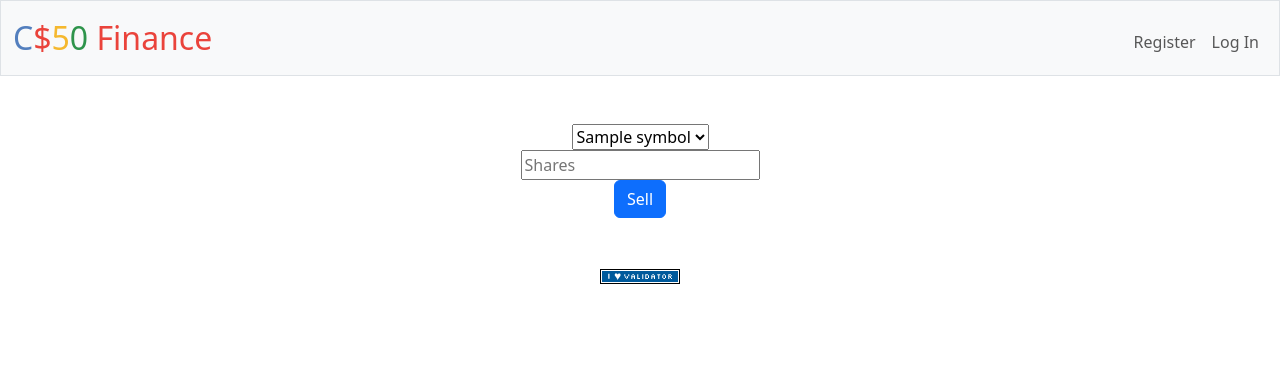
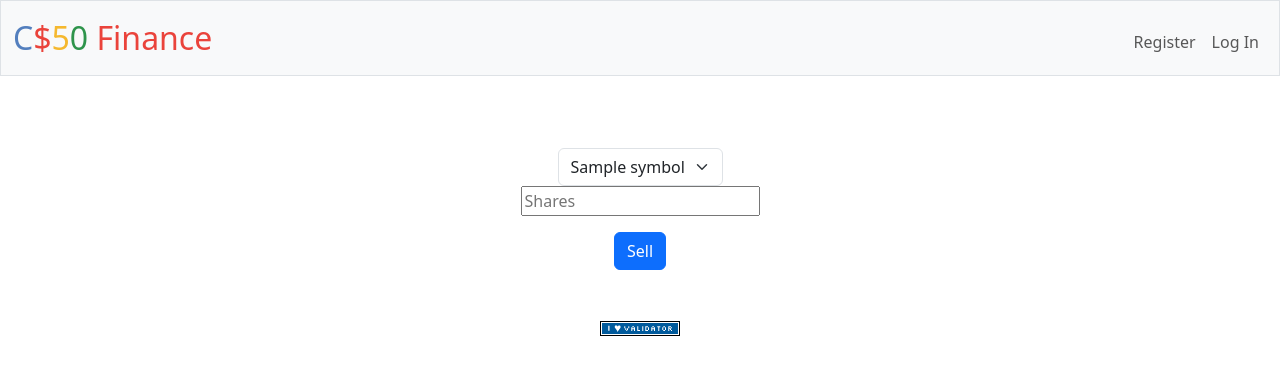
Before and after one commit to All-muscles/cs50-finance-flask, a Flask app: template templates/sell.html in a window 1280 px wide. Shown: the top 375 px of the page. Run offline with Flask 3, Linux system fonts and the light colour scheme; the template is opened without the code that fills it: most values are stand-ins (such as "Sample title", 1, 10 or a date in 2020); some libraries are stand-ins or nearby versions.

Commit message:
fixed some style concerns in the sell.html

```diff
--- a/templates/sell.html
+++ b/templates/sell.html
@@ -6,17 +6,17 @@
 
 {% block main %}
     <form action="/sell" method="post">
-        <select name="symbol">
-            {% for symbol in symbols %}
-            <option value="{{ symbol }}">{{ symbol }}</option>
-            {% endfor %}
-        </select>
+        <div class="d-flex justify-content-center mt-4">
+            <select name="symbol" class="form-select w-auto">
+                {% for symbol in symbols %}
+                <option value="{{ symbol }}">{{ symbol }}</option>
+                {% endfor %}
+            </select>
+        </div>
 
-        <br>
-
-        <input type="number" name="shares" placeholder="Shares" autocomplete="off">
-
-        <br>
+        <div class="mb-3">
+            <input type="number" name="shares" placeholder="Shares" autocomplete="off">
+        </div>
 
         <button class="btn btn-primary" type="submit">Sell</button>
     </form>
```
